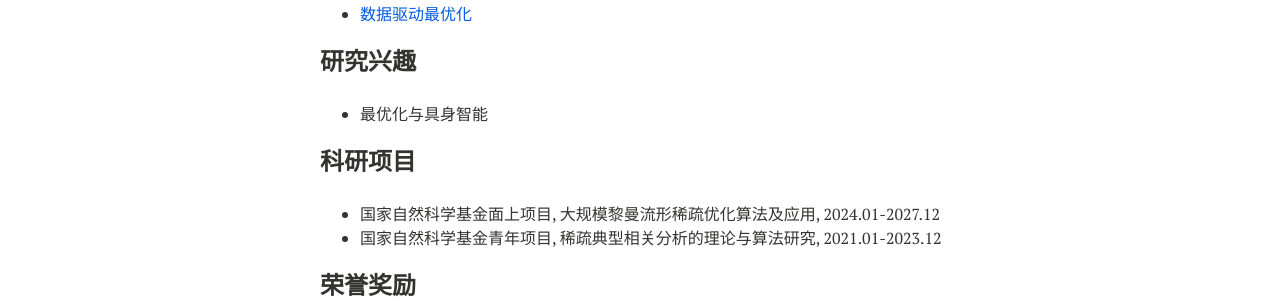
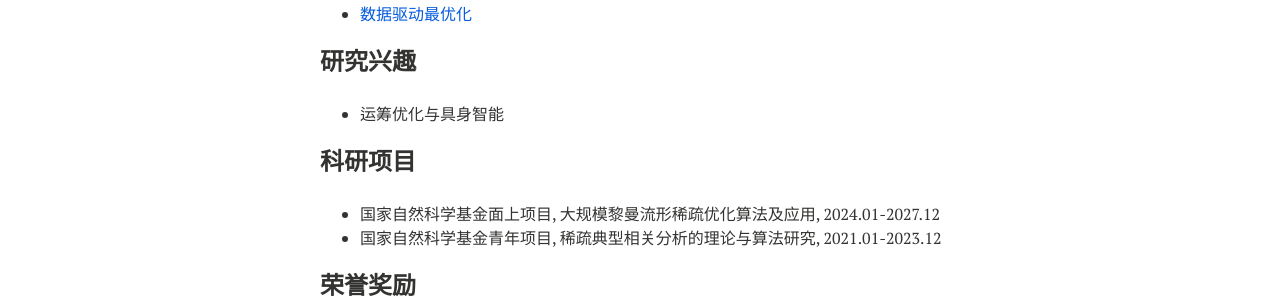
Before and after one commit to xianchaoxiu/xianchaoxiu.github.io, a Jekyll site: the page built from chinese/index.md, in a window 1280 px wide. Shown: the part 545-844 px from the top of the page. Built offline with Jekyll 4.4.1, drawn with Linux system fonts in a browser that asks for light colours; nearby versions of some CDN libraries.

Commit message:
Update index.md

```diff
--- a/chinese/index.md
+++ b/chinese/index.md
@@ -29,7 +29,7 @@ share: false
 
 ### 研究兴趣
 
-* 最优化与具身智能 <br>
+* 运筹优化与具身智能 <br>
 
 
 ### 科研项目
```
